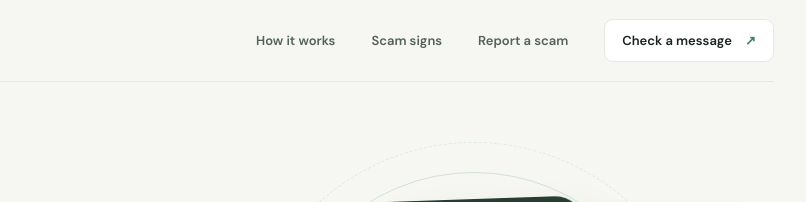
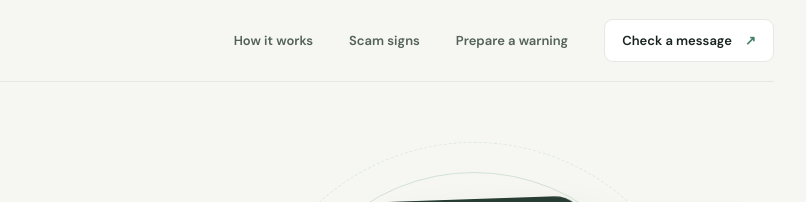
Before and after one commit to sunnyy2006-prog/scamsheild, a website: page index.html in a window 1280 px wide. Shown: the top 202 px of the page, 474-1280 px from the left. Drawn offline with Linux system fonts and the light colour scheme; no server answers.

Commit message:
Clarify warning summary in navigation

```diff
--- a/index.html
+++ b/index.html
@@ -16,7 +16,7 @@
     <a class="brand" href="#home" aria-label="ScamShield home"><span class="brand-mark">S</span><span>scam<span class="brand-light">shield</span></span></a>
     <button class="menu-toggle" aria-label="Open menu" aria-expanded="false">☰</button>
     <nav class="nav-links" aria-label="Main navigation">
-      <a href="#how-it-works">How it works</a><a href="#scam-signs">Scam signs</a><a href="#report">Report a scam</a>
+      <a href="#how-it-works">How it works</a><a href="#scam-signs">Scam signs</a><a href="#report">Prepare a warning</a>
       <a class="nav-cta" href="#checker">Check a message <span>↗</span></a>
     </nav>
   </header>
```
